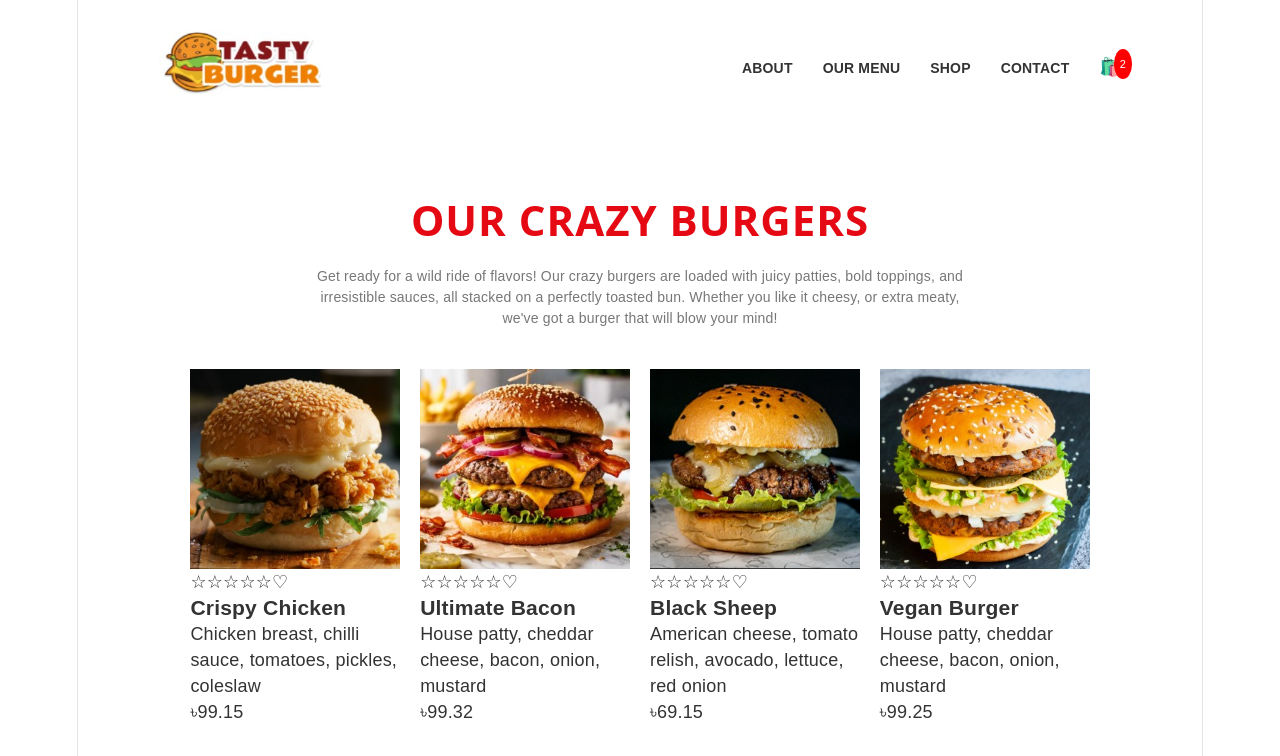
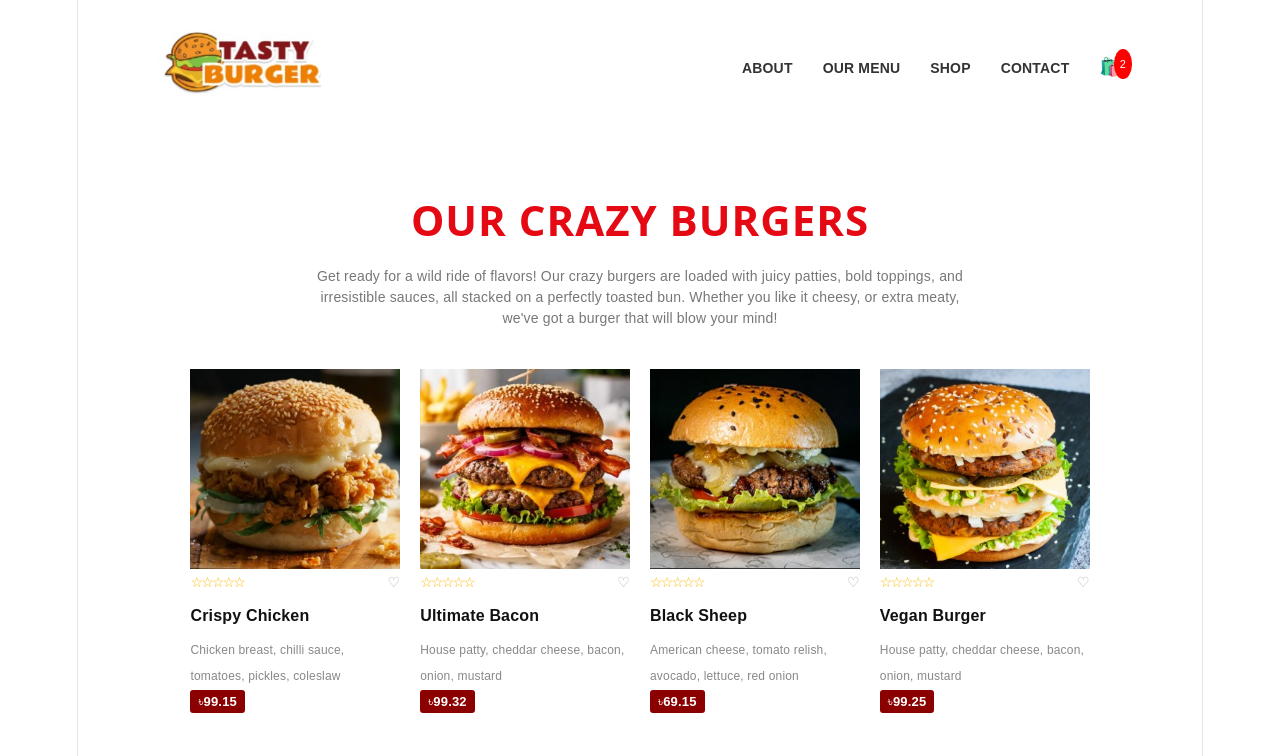
Before and after one commit to lasalamiatrisha/tasty-burger-shop, a React (Vite) app: page / in a window 1280 px wide. Shown: the top 756 px of the page. Built offline with nearby package versions, Linux system fonts and the light colour scheme.

Commit message:
Add star rating, heart icon, and price tag styles

```diff
--- a/src/App.css
+++ b/src/App.css
@@ -88,3 +88,54 @@ nav a {
 .card-body {
   text-align: left;
 }
+
+.stars {
+  display: flex;
+  justify-content: space-between;
+  align-items: center;
+  width: 100%;
+}
+
+.heart {
+  color: #aaa;
+  cursor: pointer;
+  position: absolute;
+  right: 0;
+  top: 0;
+}
+
+.card-body h3 {
+  font-size: 16px;
+  margin: 8px 0;
+  color: #111;
+}
+
+.card-body p {
+  font-size: 12px;
+  color: #888;
+  height: 35px;
+  margin-bottom: 15px;
+}
+
+.price {
+  background: #8B0000;
+  color: white;
+  padding: 4px 8px;
+  font-size: 13px;
+  font-weight: bold;
+  border-radius: 3px;
+}
+.stars {
+  color: #ffb400;
+  font-size: 14px;
+  display: block;
+  position: relative;
+  margin-bottom: 8px;
+}
+.stars span:not(.heart) {
+  cursor: pointer;
+  color: #ffb703;
+  font-size: 14px;
+  user-select: none;
+  margin-right: -2px;
+}
```
